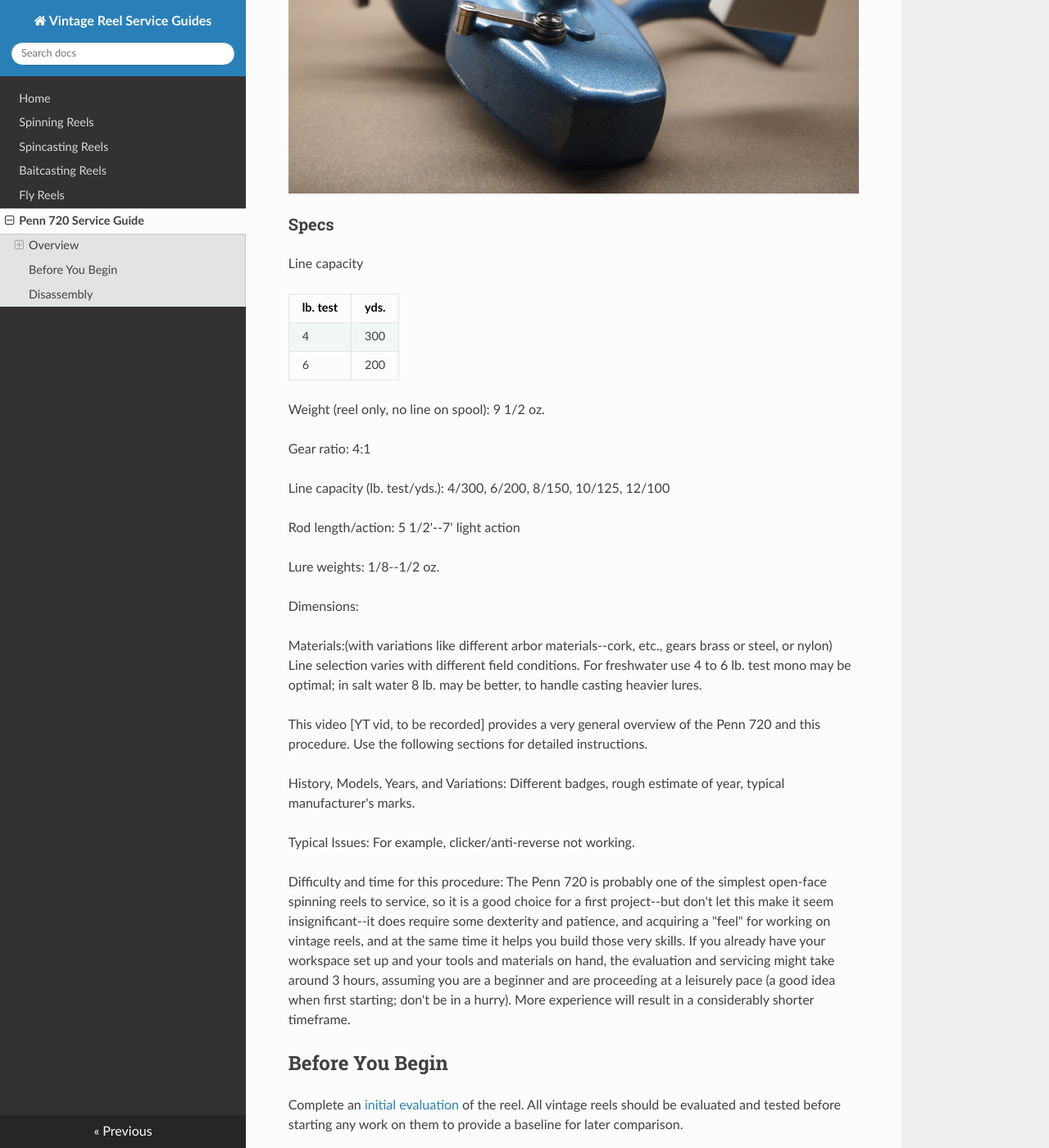
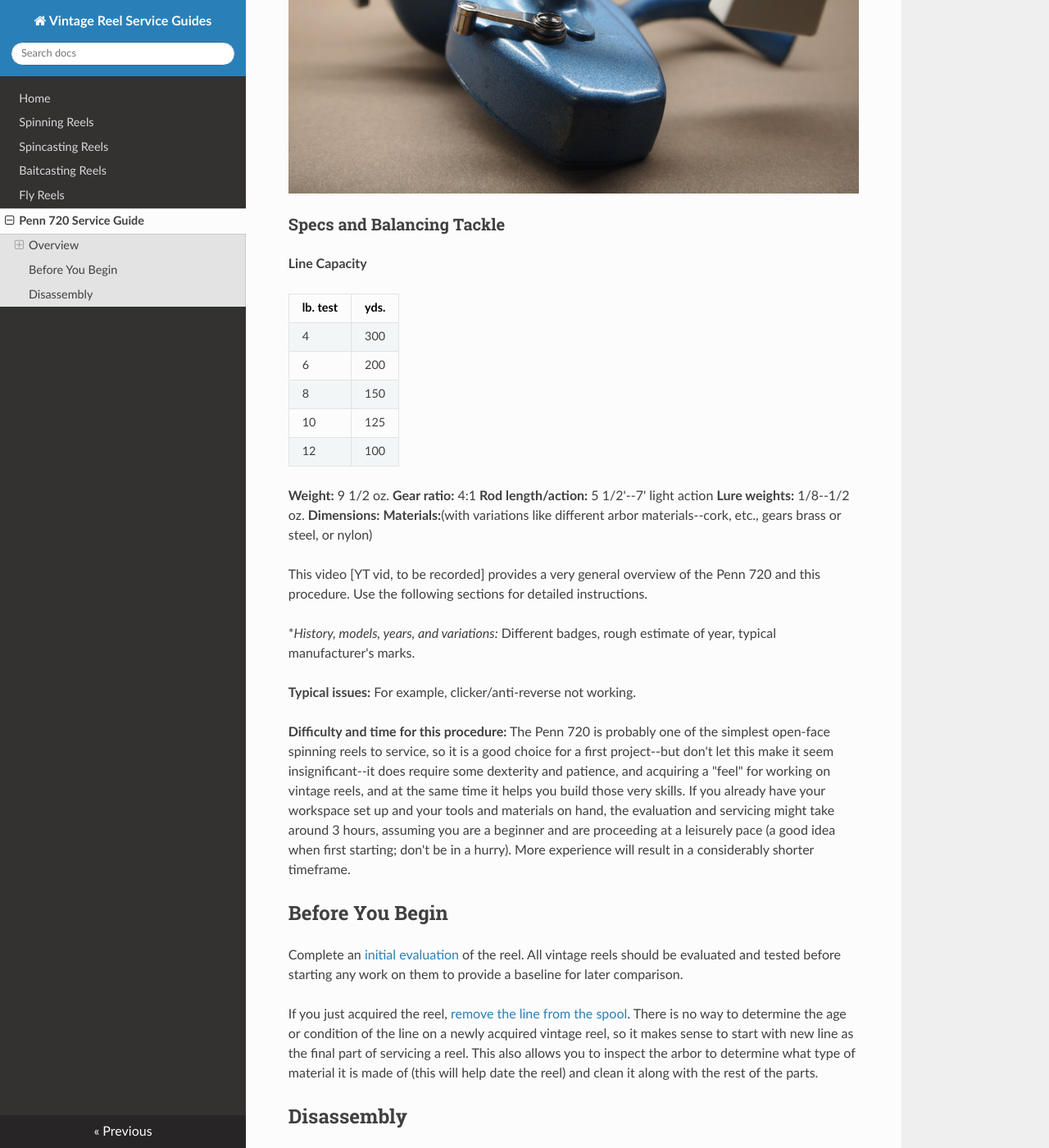
Before and after one commit to john-tech-writer/vintage-reel-service-guides, an MkDocs documentation site: the page built from docs/penn/penn-720-service-guide.md, in a window 1280 px wide and 1400 px high, scrolled down 3648 px. Shown: the whole window at 82% size. Built offline with MkDocs 1.6.1, drawn with Linux system fonts in a browser that asks for light colours; nearby versions of some CDN libraries; some of the changed text lies outside the part shown.

```diff
--- a/docs/penn/penn-720-service-guide.md
+++ b/docs/penn/penn-720-service-guide.md
@@ -30,37 +30,32 @@ The handle can be rotated for storage by loosening the nut at the base.
 
 ![Penn 720--Anti-Reverse and Handle in Storage Position](../../img/penn/720/penn-720-anti-rev-handle.jpg)
 
-### Specs
+### Specs and Balancing Tackle
 
-Line capacity
+**Line Capacity**
 
 lb. test | yds.
 ---------|-----
        4 | 300
        6 | 200
+       8 | 150
+      10 | 125
+      12 | 100
 
-Weight (reel only, no line on spool): 9 1/2 oz.
-
-Gear ratio: 4:1
-
-Line capacity (lb. test/yds.): 4/300, 6/200, 8/150, 10/125, 12/100
-
-Rod length/action: 5 1/2'--7' light action
-
-Lure weights: 1/8--1/2 oz.
-
-Dimensions:
-
-Materials:(with variations like different arbor materials--cork, etc., gears brass or steel, or nylon)
-Line selection varies with different field conditions. For freshwater use 4 to 6 lb. test mono may be optimal; in salt water 8 lb. may be better, to handle casting heavier lures.
+**Weight:** 9 1/2 oz.
+**Gear ratio:** 4:1
+**Rod length/action:** 5 1/2'--7' light action
+**Lure weights:** 1/8--1/2 oz.
+**Dimensions:**
+**Materials:**(with variations like different arbor materials--cork, etc., gears brass or steel, or nylon)
 
 This video [YT vid, to be recorded] provides a very general overview of the Penn 720 and this procedure. Use the following sections for detailed instructions.
 
-History, Models, Years, and Variations: Different badges, rough estimate of year, typical manufacturer's marks.
+**History, models, years, and variations:* Different badges, rough estimate of year, typical manufacturer's marks.
 
-Typical Issues: For example, clicker/anti-reverse not working.
+**Typical issues:** For example, clicker/anti-reverse not working.
 
-Difficulty and time for this procedure: The Penn 720 is probably one of the simplest open-face spinning reels to service, so it is a good choice for a first project--but don't let this make it seem insignificant--it does require some dexterity and patience, and acquiring a "feel" for working on vintage reels, and at the same time it helps you build those very skills. If you already have your workspace set up and your tools and materials on hand, the evaluation and servicing might take around 3 hours, assuming you are a beginner and are proceeding at a leisurely pace (a good idea when first starting; don't be in a hurry). More experience will result in a considerably shorter timeframe.
+**Difficulty and time for this procedure:** The Penn 720 is probably one of the simplest open-face spinning reels to service, so it is a good choice for a first project--but don't let this make it seem insignificant--it does require some dexterity and patience, and acquiring a "feel" for working on vintage reels, and at the same time it helps you build those very skills. If you already have your workspace set up and your tools and materials on hand, the evaluation and servicing might take around 3 hours, assuming you are a beginner and are proceeding at a leisurely pace (a good idea when first starting; don't be in a hurry). More experience will result in a considerably shorter timeframe.
 
 ## Before You Begin
 
```
Also changed, not shown: other parts of docs/penn/penn-720-service-guide.md (+17 -5 lines), docs/spinning-reels.md (+1 -1 lines), docs/workplace-setup.md (renamed from docs/workspace-setup.md).
